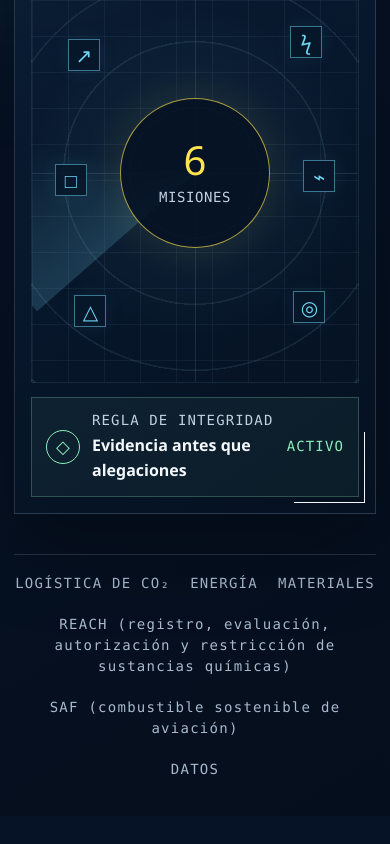
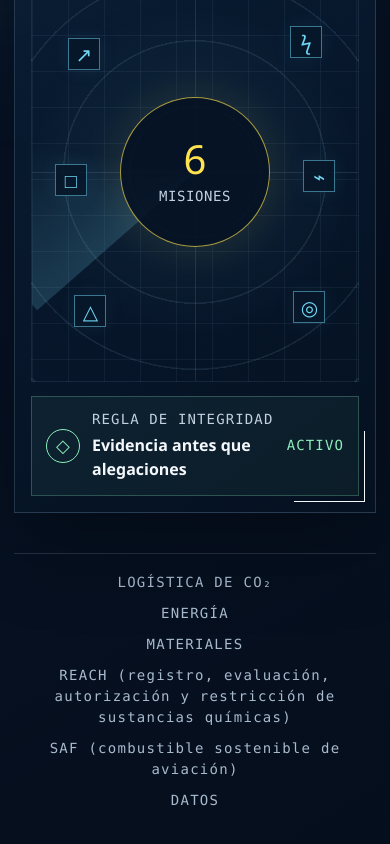
Before and after one commit to AUG79-droid/airpower-mission-green-2026-es, a React (Vite) app: page / in a window 390 px wide. Shown: the part 958-1802 px from the top of the page. Before the commit the page ends 1774 px from the top, so only its background shows below. Built offline with nearby package versions, Linux system fonts and the light colour scheme.

Commit message:
Prevent long acronym expansions from clipping in responsive layouts

```diff
--- a/src/index.css
+++ b/src/index.css
@@ -2237,3 +2237,27 @@ button, input { line-height: 1.45; }
   .final-core { width: 110px; height: 110px; }
   .final-scores, .briefing-metrics, .rule-grid { grid-template-columns: minmax(0, 1fr); }
 }
+
+/* Abbreviation explanations can be longer than the old single-line labels. */
+.welcome-objectives {
+  min-height: 56px;
+  flex-wrap: wrap;
+  justify-content: center;
+  gap: 12px 18px;
+  padding: 18px 0;
+}
+.welcome-objectives > span {
+  min-width: 0;
+  max-width: 100%;
+  overflow-wrap: break-word;
+  line-height: 1.5;
+  text-align: center;
+}
+.welcome-objectives > i { display: none; }
+.eyebrow { line-height: 1.5; overflow-wrap: break-word; }
+.mission-card h2 { line-height: 1.25; overflow-wrap: break-word; }
+.mission-objective-box { overflow-wrap: break-word; }
+@media (max-width: 820px) {
+  .welcome-objectives { gap: 10px; }
+  .welcome-objectives > span { flex: 1 1 100%; }
+}
```
